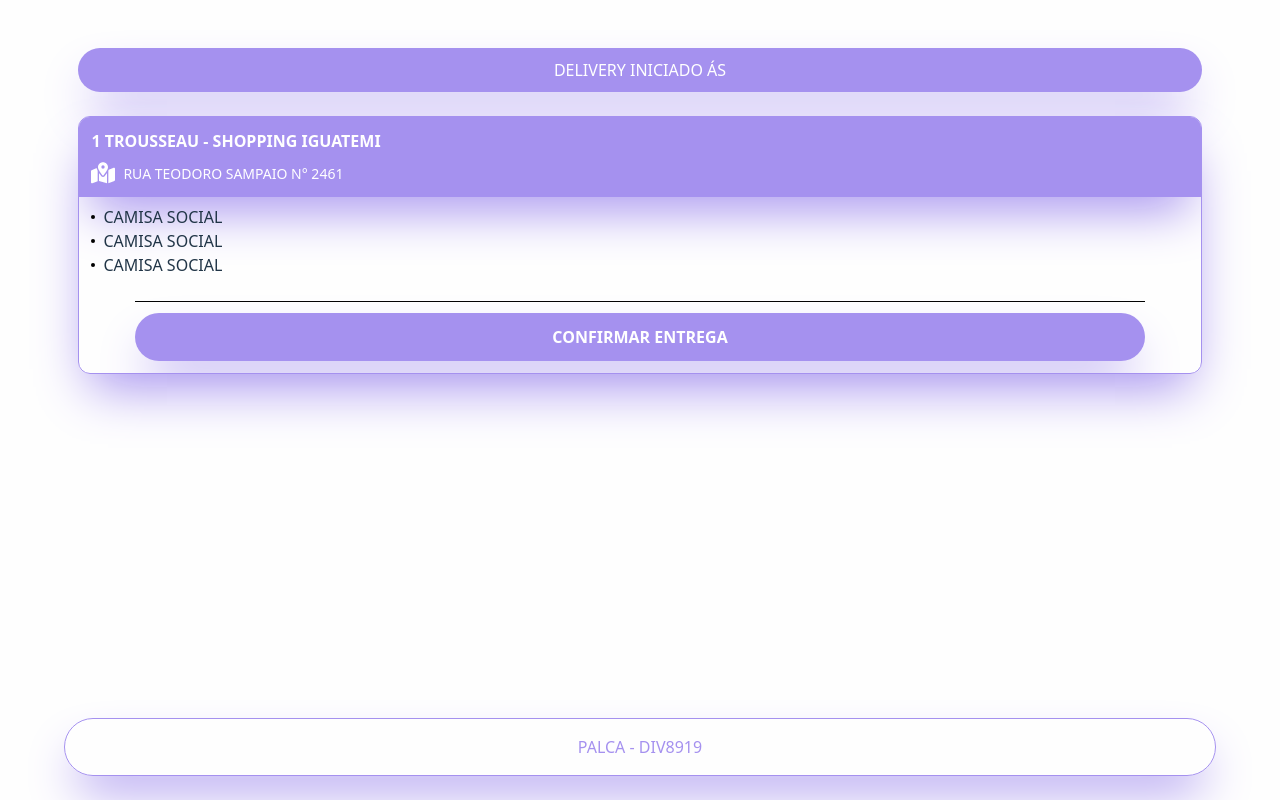
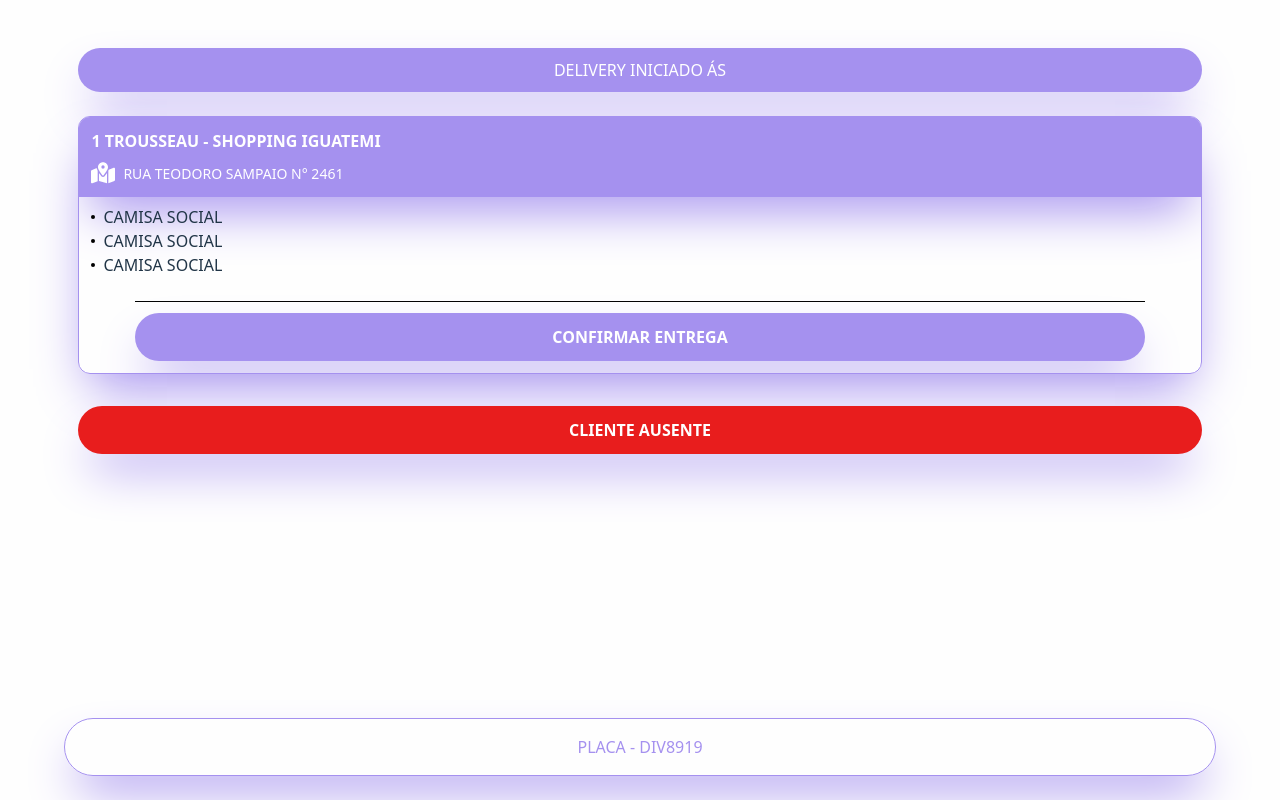
Before and after one commit to Marcos-Allan/delivery, a React (Vite) app: page /order/1 in a window 1280 px wide. Built offline with nearby package versions, Linux system fonts and the light colour scheme.

Commit message:
parte inicial da aplicação concluida

```diff
--- a/index.html
+++ b/index.html
@@ -18,7 +18,7 @@
     <meta property="article:author" content="Marcos Allan" />
 
   </head>
-  <body>
+  <body style="background-color: #ffffff;">
     <div id="root"></div>
     <script type="module" src="/src/main.jsx"></script>
   </body>
--- a/src/Pages/Deliveries.jsx
+++ b/src/Pages/Deliveries.jsx
@@ -27,7 +27,7 @@
             <Loading />
         )}
         <div
-            className={`bg-[#fefefe] w-dvw h-dvh flex flex-col items-center justify-start px-4 py-8 uppercase overflow-hidden`}
+            className={`bg-[#fefefe] w-dvw min-h-dvh flex flex-col items-center justify-start px-4 py-8 uppercase overflow-hidden absolute top-0 left-0`}
         >
             <p className={`text-[36px] mb-4 leading-relaxed text-[#a591ef]`}>{driver}</p>
             <p className={`w-[90%] flex items-center justify-center mb-6 bg-[#a591ef] py-2.5 rounded-[30px] shadow-2xl shadow-[#a591ef] text-white`}>delivery iniciado ás {time}</p>
@@ -84,7 +84,7 @@
             </div>
 
             <p className={`fixed bottom-0 mb-6 border-[1.5px] text-[#a591ef] border-[#a591ef] w-[90%] py-4 flex items-center justify-center rounded-[60px] shadow-2xl shadow-[#a591ef]`}>
-                palca - div8919
+                placa - div8919
             </p>
         </div>
     </>
--- a/src/Pages/Home.jsx
+++ b/src/Pages/Home.jsx
@@ -40,7 +40,7 @@
         <Loading />
       )}
       <div
-        className={`bg-[#fefefe] w-dvw h-dvh flex flex-col items-center justify-start px-4 py-8 uppercase overflow-hidden`}
+        className={`bg-[#fefefe] w-dvw min-h-dvh flex flex-col items-center justify-start px-4 py-8 uppercase overflow-hidden absolute top-0 left-0`}
       >
         <p className={`text-[36px] mb-14 leading-relaxed text-[#a591ef]`}>{driver}</p>
 
@@ -67,7 +67,7 @@
         </div>
 
         <p className={`fixed bottom-0 mb-6 border-[1.5px] text-[#a591ef] border-[#a591ef] w-[90%] py-4 flex items-center justify-center rounded-[60px] shadow-2xl shadow-[#a591ef]`}>
-          palca - div8919
+          placa - div8919
         </p>
 
       </div>
--- a/src/Pages/Order.jsx
+++ b/src/Pages/Order.jsx
@@ -82,7 +82,7 @@
         <Loading />
       )}
       <div
-        className={`bg-[#fefefe] w-dvw h-dvh flex flex-col items-center justify-start px-4 py-8 uppercase overflow-hidden`}
+        className={`bg-[#fefefe] w-dvw min-h-dvh flex flex-col items-center justify-start px-4 py-8 uppercase overflow-hidden absolute top-0 left-0`}
       >
         <p className={`text-[36px] mb-4 text-[#a591ef]`}>{driver}</p>
         <p className={`w-[90%] flex items-center justify-center mb-6 bg-[#a591ef] py-2.5 rounded-[30px] shadow-2xl shadow-[#a591ef] text-white`}>delivery iniciado ás {time}</p>
@@ -113,9 +113,16 @@
           </div>
         </div>
 
+        <div
+          onClick={notifyError}
+          className={`w-[90%] mt-8 mx-auto bg-[#e81d1d] flex items-center justify-center py-3 rounded-3xl font-bold mb-3 shadow-2xl shadow-[#a591ef] text-white`}
+        >
+          cliente ausente
+        </div>
+
         {loading == false && (
           <p className={`fixed bottom-0 mb-6 border-[1.5px] text-[#a591ef] border-[#a591ef] w-[90%] py-4 flex items-center justify-center rounded-[60px] shadow-2xl shadow-[#a591ef]`}>
-            palca - div8919
+            placa - div8919
           </p>
         )}
 
--- a/vite.config.js
+++ b/vite.config.js
@@ -4,6 +4,9 @@
 
 // https://vite.dev/config/
 export default defineConfig({
+  server: {
+    host: true
+  },
   plugins: [
     react(),
     tailwindcss(),
```
